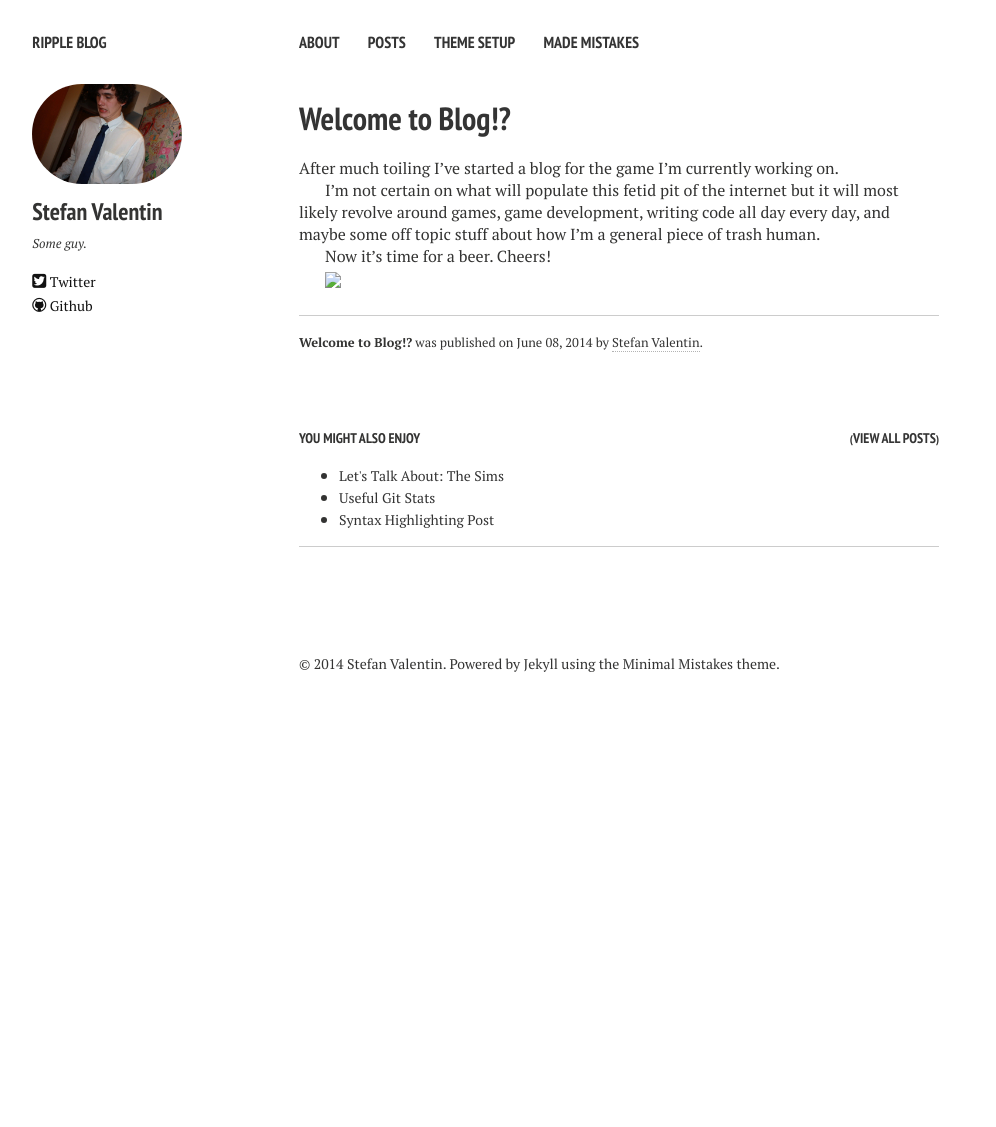
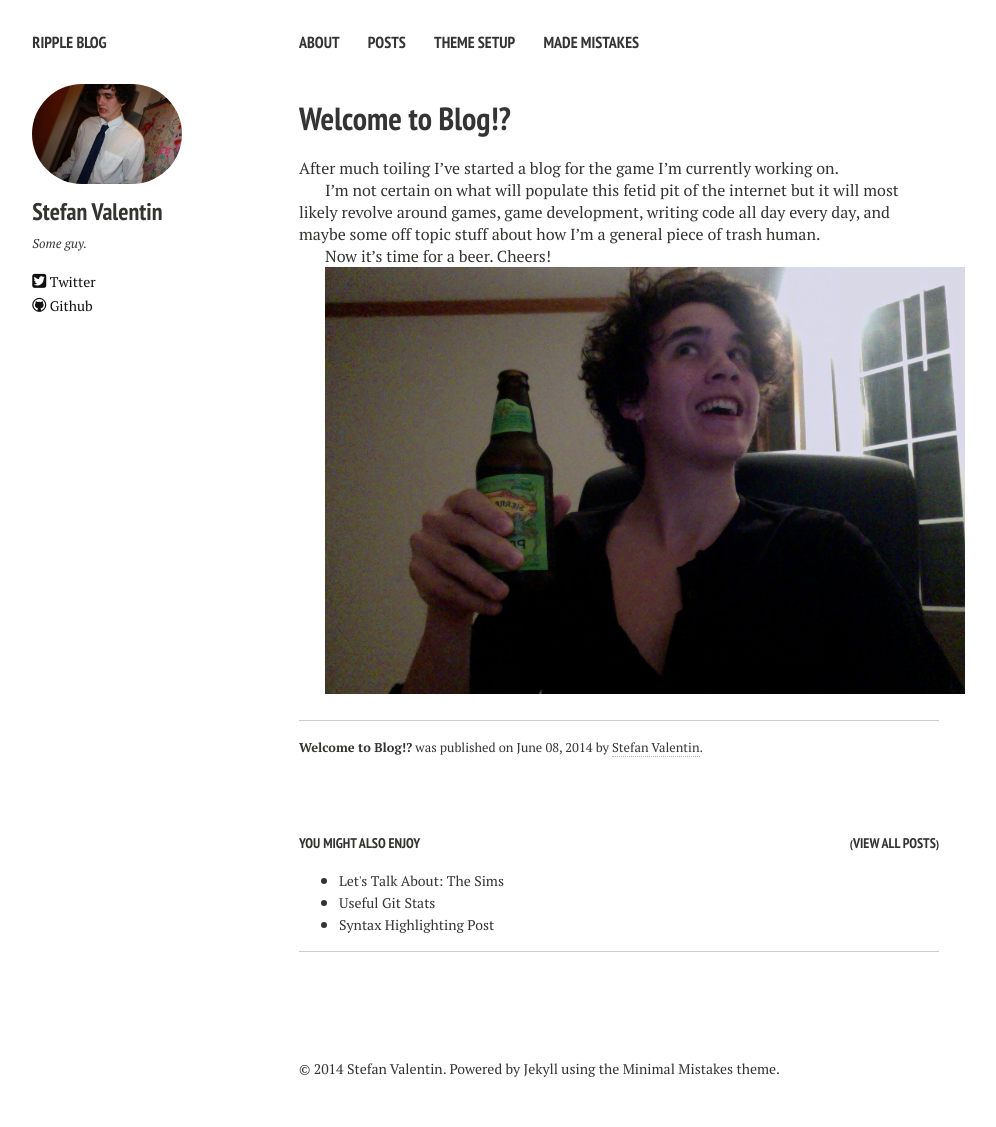
Before and after one commit to trash/trash.github.io, a Jekyll site: the page built from _posts/2014-06-08-welcome-to-jekyll.markdown, in a window 1280 px wide. Shown: the whole page, without its empty margins (21-1017 px from the left). Built offline with Jekyll 4.4.1, drawn with Linux system fonts in a browser that asks for light colours; nearby versions of some CDN libraries; before the commit the page ends 900 px from its top, so only the background shows below that.

Commit message:
Fixed a broken image

```diff
--- a/_posts/2014-06-08-welcome-to-jekyll.markdown
+++ b/_posts/2014-06-08-welcome-to-jekyll.markdown
@@ -11,4 +11,4 @@ I'm not certain on what will populate this fetid pit of the internet but it will
 
 Now it's time for a beer. Cheers!
 
-<img class="not-even-baked"  src="{{ site.baseurl }}/img/sohigh1.png">
+<img class="not-even-baked"  src="{{ site.baseurl }}/images/sohigh1.png">
```
